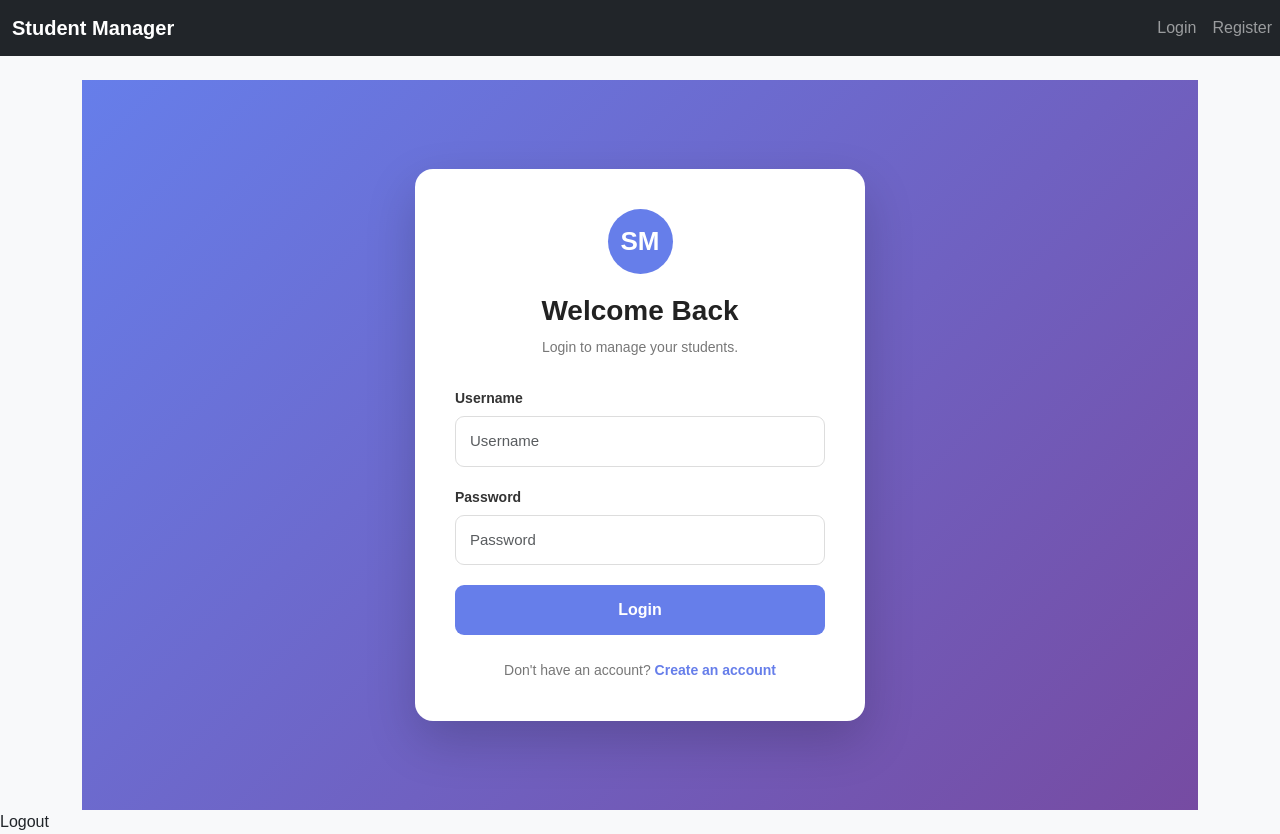
After one commit to WegenerSteven/student_app, a Django app: page /accounts/login/ in a window 1280 px wide. The commit adds this page. Run offline with Django 5.2, Linux system fonts and the light colour scheme.

Commit message:
Add user authentication for registration, login, logout and change password

```diff
--- a/studentApp/urls.py
+++ b/studentApp/urls.py
@@ -17,11 +17,22 @@ Including another URLconf
 from django.contrib import admin
 from django.urls import include, path
 from django.views.generic import RedirectView
+from django.contrib.auth import views as auth_views
+
+from student_app import views  # Import the register view from student_app
 
 urlpatterns = [
     path('admin/', admin.site.urls),
     path('students/', include('student_app.urls')),
-
+    path('accounts/login/', auth_views.LoginView.as_view(template_name="registration/login.html"), name="login"),  # Custom login template
+    path('accounts/logout/', auth_views.LogoutView.as_view(), name='logout'),  # For logout functionality
+    path('accounts/register/', views.register, name='register'),  # For user registration
     # Makes student list the homepage
-    path('', RedirectView.as_view(url='/students/', permanent=False)),
+    path('accounts/password_change/', auth_views.PasswordChangeView.as_view(template_name='registration/password_change_form.html'), name='password_change'),
+    path('accounts/password_change/done/', auth_views.PasswordChangeDoneView.as_view(template_name='registration/password_change_done.html'), name='password_change_done'),
+    path('accounts/password_reset/', auth_views.PasswordResetView.as_view(template_name='registration/password_reset_form.html'), name='password_reset'),
+    path('accounts/password_reset/done/', auth_views.PasswordResetDoneView.as_view(template_name='registration/password_reset_done.html'), name='password_reset_done'),
+    path('accounts/reset/<uidb64>/<token>/', auth_views.PasswordResetConfirmView.as_view(template_name='registration/password_reset_confirm.html'), name='password_reset_confirm'),
+    path('accounts/reset/done/', auth_views.PasswordResetCompleteView.as_view(template_name='registration/password_reset_complete.html'), name='password_reset_complete'),
+    path('', RedirectView.as_view(url='/accounts/register/', permanent=False)),
 ]
--- /dev/null
+++ b/student_app/static/css/style.css
@@ -0,0 +1,338 @@
+/* =========================================
+   GLOBAL
+========================================= */
+
+* {
+    box-sizing: border-box;
+}
+
+body {
+    margin: 0;
+    font-family: Arial, Helvetica, sans-serif;
+}
+
+
+/* =========================================
+   REGISTER / AUTH PAGE
+========================================= */
+
+.register-page,
+.auth-container {
+    min-height: calc(100vh - 70px);
+    display: flex;
+    align-items: center;
+    justify-content: center;
+
+    padding: 40px 20px;
+
+    background: linear-gradient(
+        135deg,
+        #667eea 0%,
+        #764ba2 100%
+    );
+}
+
+
+/* =========================================
+   CARD
+========================================= */
+
+.register-card,
+.auth-card {
+    width: 100%;
+    max-width: 450px;
+
+    background: #ffffff;
+
+    padding: 40px;
+
+    border-radius: 18px;
+
+    box-shadow: 0 20px 50px rgba(0, 0, 0, 0.18);
+}
+
+
+/* =========================================
+   LOGO
+========================================= */
+
+.logo {
+    width: 65px;
+    height: 65px;
+
+    margin: 0 auto 20px;
+
+    display: flex;
+    align-items: center;
+    justify-content: center;
+
+    border-radius: 50%;
+
+    background: #667eea;
+    color: #ffffff;
+
+    font-size: 26px;
+    font-weight: bold;
+}
+
+
+/* =========================================
+   HEADINGS
+========================================= */
+
+.register-card h1,
+.auth-card h1 {
+    margin: 0 0 10px;
+
+    text-align: center;
+
+    color: #222222;
+
+    font-size: 28px;
+    font-weight: 700;
+}
+
+
+/* =========================================
+   SUBTITLE
+========================================= */
+
+.subtitle,
+.auth-subtitle {
+    margin: 0 0 30px;
+
+    text-align: center;
+
+    color: #777777;
+
+    font-size: 14px;
+}
+
+
+/* =========================================
+   FORM GROUP
+========================================= */
+
+.form-group {
+    margin-bottom: 20px;
+}
+
+
+/* =========================================
+   LABEL
+========================================= */
+
+.form-group label {
+    display: block;
+
+    margin-bottom: 7px;
+
+    color: #333333;
+
+    font-size: 14px;
+    font-weight: 600;
+}
+
+
+/* =========================================
+   INPUTS
+========================================= */
+
+.form-group input,
+.form-control {
+    width: 100%;
+
+    padding: 13px 14px;
+
+    border: 1px solid #dddddd;
+    border-radius: 9px;
+
+    background: #ffffff;
+
+    color: #222222;
+
+    font-size: 15px;
+
+    outline: none;
+
+    transition: border-color 0.2s, box-shadow 0.2s;
+}
+
+
+/* =========================================
+   INPUT FOCUS
+========================================= */
+
+.form-group input:focus,
+.form-control:focus {
+    border-color: #667eea;
+
+    box-shadow: 0 0 0 3px rgba(102, 126, 234, 0.15);
+}
+
+
+/* =========================================
+   HELP / WARNING TEXT
+========================================= */
+
+.help-text,
+.field-hint {
+    display: block;
+
+    margin-top: 6px;
+
+    color: #888888;
+
+    font-size: 12px;
+}
+
+
+/* =========================================
+   FIELD ERRORS
+========================================= */
+
+.field-error {
+    margin-top: 6px;
+
+    color: #dc3545;
+
+    font-size: 13px;
+}
+
+
+/* =========================================
+   FORM ERROR
+========================================= */
+
+.form-error {
+    margin-bottom: 20px;
+
+    padding: 12px;
+
+    border-radius: 8px;
+
+    background: #fee2e2;
+
+    color: #991b1b;
+
+    font-size: 13px;
+}
+
+
+/* =========================================
+   REGISTER BUTTON
+========================================= */
+
+.submit-btn,
+.auth-button {
+    width: 100%;
+
+    padding: 13px;
+
+    border: none;
+    border-radius: 9px;
+
+    background: #667eea;
+
+    color: #ffffff;
+
+    font-size: 16px;
+    font-weight: 600;
+
+    cursor: pointer;
+
+    transition: background 0.2s, transform 0.2s;
+}
+
+
+/* =========================================
+   BUTTON HOVER
+========================================= */
+
+.submit-btn:hover,
+.auth-button:hover {
+    background: #5568d9;
+
+    transform: translateY(-1px);
+}
+
+
+/* =========================================
+   LOGIN / AUTH FOOTER
+========================================= */
+
+.login-link,
+.auth-footer {
+    margin-top: 25px;
+    margin-bottom: 0;
+
+    text-align: center;
+
+    color: #777777;
+
+    font-size: 14px;
+}
+
+
+/* =========================================
+   LINKS
+========================================= */
+
+.login-link a,
+.auth-footer a {
+    color: #667eea;
+
+    font-weight: 600;
+
+    text-decoration: none;
+}
+
+.login-link a:hover,
+.auth-footer a:hover {
+    text-decoration: underline;
+}
+
+
+/* =========================================
+   SUCCESS MESSAGES
+========================================= */
+
+.messages {
+    margin-bottom: 20px;
+}
+
+.message {
+    padding: 12px;
+
+    border-radius: 8px;
+
+    background: #d4edda;
+
+    color: #155724;
+
+    font-size: 14px;
+}
+
+
+/* =========================================
+   MOBILE
+========================================= */
+
+@media (max-width: 576px) {
+
+    .register-page,
+    .auth-container {
+        padding: 25px 15px;
+    }
+
+    .register-card,
+    .auth-card {
+        padding: 30px 22px;
+    }
+
+    .register-card h1,
+    .auth-card h1 {
+        font-size: 24px;
+    }
+
+}
--- a/templates/base.html
+++ b/templates/base.html
@@ -1,3 +1,4 @@
+{% load static %}
 <!DOCTYPE html>
 <html lang="en">
 <head>
@@ -6,6 +7,7 @@
     <title>{% block title %}Student Management{% endblock %}</title>
     <!-- Bootstrap 5 CSS -->
     <link href="https://cdn.jsdelivr.net/npm/bootstrap@5.3.0/dist/css/bootstrap.min.css" rel="stylesheet">
+    <link rel="stylesheet" href="{% static 'css/style.css' %}">
 </head>
 <body class="bg-light">
 
@@ -13,6 +15,39 @@
     <nav class="navbar navbar-expand-lg navbar-dark bg-dark mb-4">
         <div class="container">
             <a class="navbar-brand fw-bold" href="{% url 'student_app:list' %}">Student Manager</a>
+            <button class="navbar-toggler" type="button" data-bs-toggle="collapse" data-bs-target="#navbarContent" aria-controls="navbarContent" aria-expanded="false" aria-label="Toggle navigation">
+                <span class="navbar-toggler-icon"></span></button>
+        </div>
+        <div class="collapse navbar-collapse" id="navbarContent">
+            <ul class="navbar-nav ms-auto align-items-center">
+                {% if user.is_authenticated %}
+                <li class="nav-item">
+                    <span class="nav-link">Welcome, {{ user.username }}</span>
+                </li>
+                    <li class="nav-item">
+                        <a class="nav-link" href="{% url 'student_app:list' %}">Dashboard</a>
+                    </li>
+                    <li class="nav-item">
+                        <a class="nav-link" href="{%url 'password_change' %}">Change Password</a>
+                    </li>
+                    <li class="nav-item">
+                        <form method="post" action="{%url 'logout' %}"class="d-inline">
+                            {% csrf_token %}
+                            <button type="submit" class="btn btn-link nav-link" style="display: inline; padding: 0; border: none; background: none;">Logout</button>
+                        </form>
+                   <!-- </li>
+                        <a class="nav-link" href="{% url 'logout' %}">Logout</a>
+                    </li> -->
+                {% else %}
+                    <li class="nav-item">
+                        <a class="nav-link" href="{% url 'login' %}">Login</a>
+                    </li>
+                    <li class="nav-item">
+                        <a class="nav-link" href="{% url 'register' %}">Register</a>
+                    </li>
+                {% endif %}
+            </ul>
+        </div>
         </div>
     </nav>
 
@@ -31,7 +66,13 @@
         {% block content %}
         {% endblock %}
     </div>
+<form method="post" action="{% url 'logout' %}" class="d-inline">
+    {% csrf_token %}
 
+    <button type="submit" class="btn btn-link nav-link">
+        Logout
+    </button>
+</form>
     <!-- Bootstrap 5 JS Bundle -->
     <script src="https://cdn.jsdelivr.net/npm/bootstrap@5.3.0/dist/js/bootstrap.bundle.min.js"></script>
 </body>
--- /dev/null
+++ b/templates/registration/login.html
@@ -0,0 +1,72 @@
+
+{% extends "base.html" %}
+{% load static %}
+<link rel="stylesheet" href="{% static 'student_app/css/style.css' %}">
+{% block content %}
+
+<div class="auth-container">
+    <div class="auth-card">
+        <div class="logo">
+            SM
+        </div>
+
+        <h1>Welcome Back</h1>
+        <p class="auth-subtitle">Login to manage your students.</p>
+
+        {% if form.errors %}
+            <div class="form-error">
+                Your username or password is incorrect.
+            </div>
+        {% endif %}
+
+        <form method="post">
+            {% csrf_token %}
+
+            <div class="form-group">
+                <label for="{{ form.username.id_for_label }}">
+                    Username
+                </label>
+
+                <input
+                    type="text"
+                    name="username"
+                    id="{{ form.username.id_for_label }}"
+                    class="form-control"
+                    placeholder="Username"
+                    autocomplete="username"
+                    required
+                >
+            </div>
+
+            <div class="form-group">
+                <label for="{{ form.password.id_for_label }}">
+                    Password
+                </label>
+
+                <input
+                    type="password"
+                    name="password"
+                    id="{{ form.password.id_for_label }}"
+                    class="form-control"
+                    placeholder="Password"
+                    autocomplete="current-password"
+                    required
+                >
+            </div>
+
+            <input type="hidden" name="next" value="{{ next }}">
+
+            <button type="submit" class="auth-button">
+                Login
+            </button>
+        </form>
+
+        <p class="auth-footer">
+            Don't have an account?
+            <a href="{% url 'register' %}">Create an account</a>
+        </p>
+
+    </div>
+</div>
+
+{% endblock %}
```
Also changed, not shown: studentApp/settings.py (+8 -5 lines), student_app/forms.py (+53 -0 lines), student_app/views.py (+26 -1 lines), templates/registration/register.html (added, +67 -0 lines), db.sqlite3.
